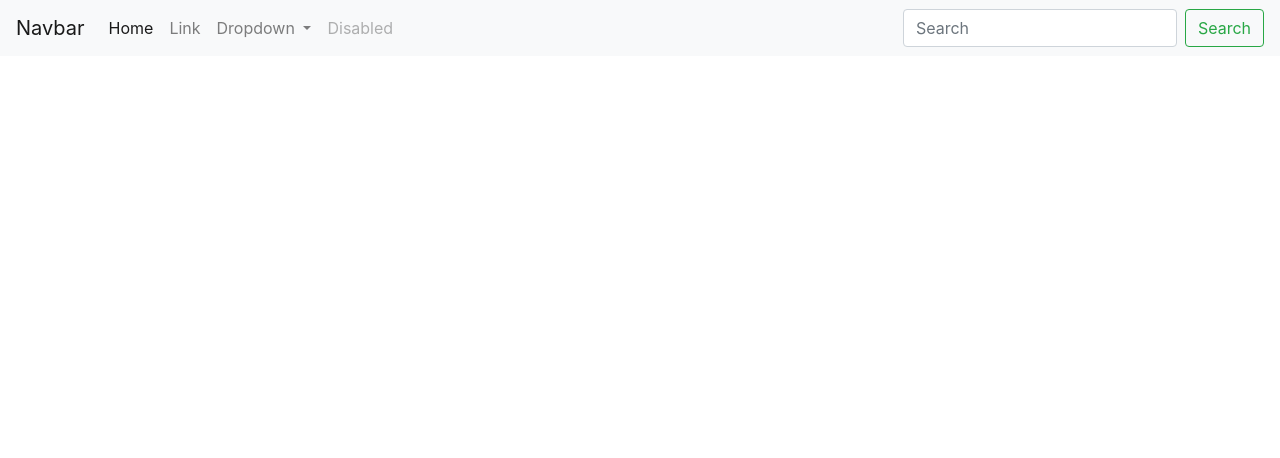
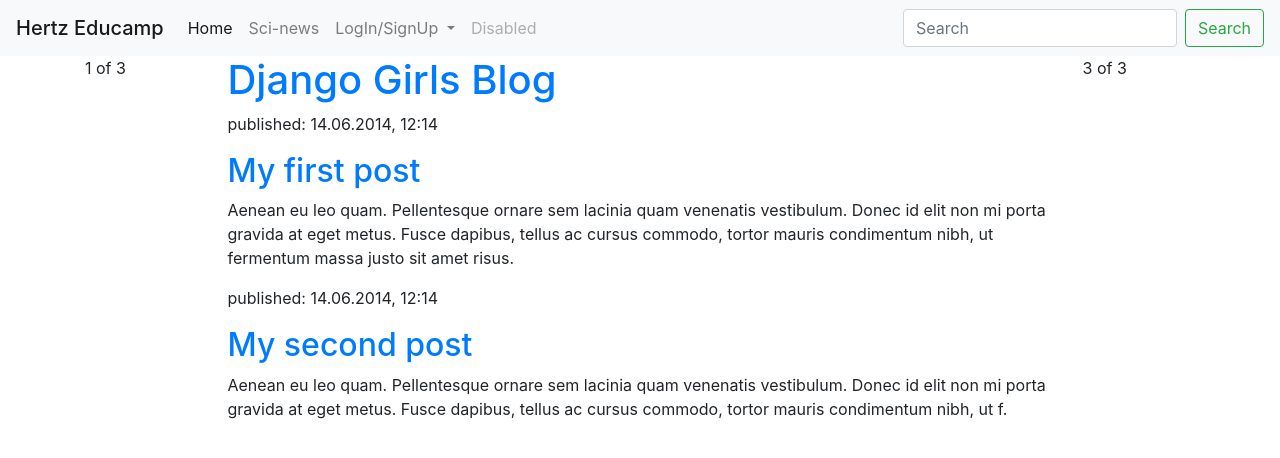
Before and after one commit to rzramiz24/hertzeducamp, a Django app: page / in a window 1280 px wide. Shown: the top 458 px of the page. Run offline with Django 3.2, Linux system fonts and the light colour scheme; some libraries are stand-ins or nearby versions.

Commit message:
added the body

```diff
--- a/hertzeducamp/blogpost/templates/blogpost/index.html
+++ b/hertzeducamp/blogpost/templates/blogpost/index.html
@@ -8,7 +8,7 @@
     <script src="https://stackpath.bootstrapcdn.com/bootstrap/4.2.1/js/bootstrap.min.js" integrity="sha384-B0UglyR+jN6CkvvICOB2joaf5I4l3gm9GU6Hc1og6Ls7i6U/mkkaduKaBhlAXv9k" crossorigin="anonymous"></script>  </head>
   <body>
     <nav class="navbar navbar-expand-lg navbar-light bg-light">
-  <a class="navbar-brand" href="#">Navbar</a>
+  <a class="navbar-brand mb-0 h1" href="#">Hertz Educamp</a>
   <button class="navbar-toggler" type="button" data-toggle="collapse" data-target="#navbarSupportedContent" aria-controls="navbarSupportedContent" aria-expanded="false" aria-label="Toggle navigation">
     <span class="navbar-toggler-icon"></span>
   </button>
@@ -19,15 +19,15 @@
         <a class="nav-link" href="#">Home <span class="sr-only">(current)</span></a>
       </li>
       <li class="nav-item">
-        <a class="nav-link" href="#">Link</a>
+        <a class="nav-link" href="#">Sci-news</a>
       </li>
       <li class="nav-item dropdown">
         <a class="nav-link dropdown-toggle" href="#" id="navbarDropdown" role="button" data-toggle="dropdown" aria-haspopup="true" aria-expanded="false">
-          Dropdown
+          LogIn/SignUp
         </a>
         <div class="dropdown-menu" aria-labelledby="navbarDropdown">
-          <a class="dropdown-item" href="#">Action</a>
-          <a class="dropdown-item" href="#">Another action</a>
+          <a class="dropdown-item" href="#">LogIn</a>
+          <a class="dropdown-item" href="#">SignUp</a>
           <div class="dropdown-divider"></div>
           <a class="dropdown-item" href="#">Something else here</a>
         </div>
@@ -42,6 +42,35 @@
     </form>
   </div>
 </nav>
+
+
+<div class="container">
+<div class="row">
+<div class="col">
+  1 of 3
+</div>
+<div class="col-9">
+  <div>
+            <h1><a href="/">Django Girls Blog</a></h1>
+        </div>
+
+        <div>
+            <p>published: 14.06.2014, 12:14</p>
+            <h2><a href="">My first post</a></h2>
+            <p>Aenean eu leo quam. Pellentesque ornare sem lacinia quam venenatis vestibulum. Donec id elit non mi porta gravida at eget metus. Fusce dapibus, tellus ac cursus commodo, tortor mauris condimentum nibh, ut fermentum massa justo sit amet risus.</p>
+        </div>
+
+        <div>
+            <p>published: 14.06.2014, 12:14</p>
+            <h2><a href="">My second post</a></h2>
+            <p>Aenean eu leo quam. Pellentesque ornare sem lacinia quam venenatis vestibulum. Donec id elit non mi porta gravida at eget metus. Fusce dapibus, tellus ac cursus commodo, tortor mauris condimentum nibh, ut f.</p>
+        </div>
+</div>
+<div class="col">
+  3 of 3
+</div>
+</div>
+
   <script src="https://code.jquery.com/jquery-3.3.1.slim.min.js" integrity="sha384-q8i/X+965DzO0rT7abK41JStQIAqVgRVzpbzo5smXKp4YfRvH+8abtTE1Pi6jizo" crossorigin="anonymous"></script>
   <script src="https://cdnjs.cloudflare.com/ajax/libs/popper.js/1.14.6/umd/popper.min.js" integrity="sha384-wHAiFfRlMFy6i5SRaxvfOCifBUQy1xHdJ/yoi7FRNXMRBu5WHdZYu1hA6ZOblgut" crossorigin="anonymous"></script>
   <script src="https://stackpath.bootstrapcdn.com/bootstrap/4.2.1/js/bootstrap.min.js" integrity="sha384-B0UglyR+jN6CkvvICOB2joaf5I4l3gm9GU6Hc1og6Ls7i6U/mkkaduKaBhlAXv9k" crossorigin="anonymous"></script>
--- a/hertzeducamp/hertzeducamp/settings.py
+++ b/hertzeducamp/hertzeducamp/settings.py
@@ -25,7 +25,7 @@
 # SECURITY WARNING: don't run with debug turned on in production!
 DEBUG = True
 
-ALLOWED_HOSTS = ['rzramiz24.pythonanywhere.com']
+ALLOWED_HOSTS = ['rzramiz24.pythonanywhere.com','127.0.0.1']
 
 
 # Application definition
```
